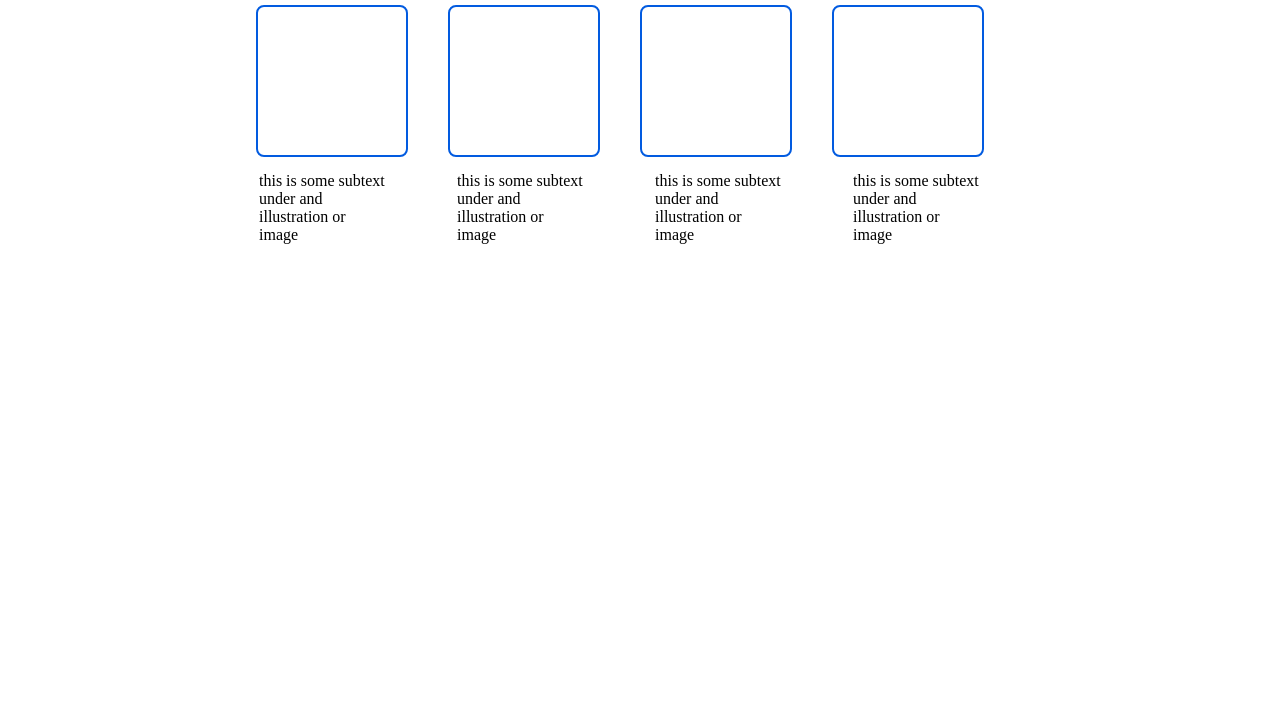
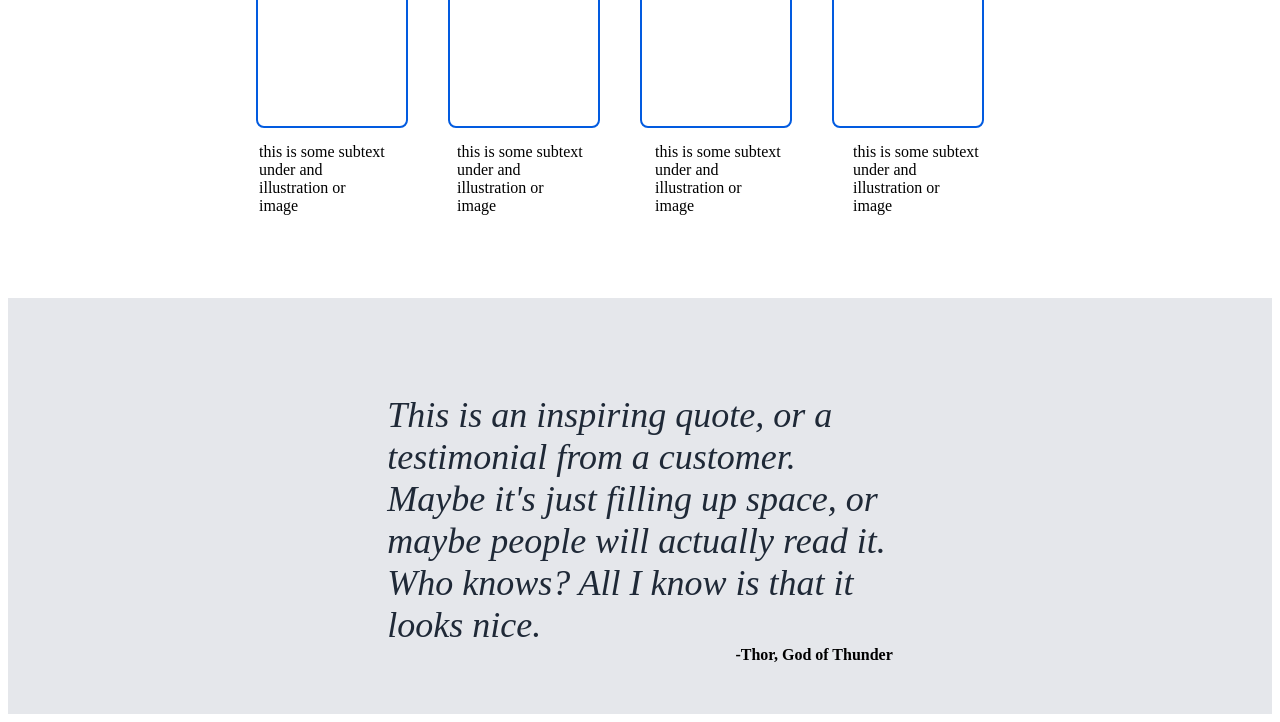
Before and after one commit to lOTurtleOl/odin-landing-page, a plain HTML site: page index.html in a window 1280 px wide. Shown: the part 526-1248 px from the top of the page. Before the commit the page ends 800 px from the top, so only its background shows below. Drawn offline with Linux system fonts and the light colour scheme.

Commit message:
add and style section three, correct css above

```diff
--- a/index.html
+++ b/index.html
@@ -48,5 +48,11 @@
             </div>
         </div>
     </div>
+    <div class="container-3">
+        <div class="box-3">
+            <div class="quote">This is an inspiring quote, or a testimonial from a customer. Maybe it's just filling up space, or maybe people will actually read it. Who knows? All I know is that it looks nice.</div>
+            <div class="quote-source">-Thor, God of Thunder</div>
+        </div>
+    </div>
 </body>
 </html>
--- a/styles.css
+++ b/styles.css
@@ -1,6 +1,8 @@
 .container-1 {
     background-color: #011b27;
     color: white;
+    height: 20em;
+    padding-bottom: 4em;
 }
 
 .header {
@@ -65,14 +67,19 @@ button {
 }
 
 img {
-    height: 20em;
+    height: 15em;
     width: auto;
 }
 
 .container-2 {
     background-color: white;
-    max-height: 25%;
+    height: 20em;
+    padding-bottom: 4em;
+    padding-top: 3em;
     }
+
+.body-2 {
+}
 
 .header-2 {
     text-align: center;
@@ -105,3 +112,27 @@ img {
     margin-right: 40px;
     padding: 15px;
 }
+
+.container-3 {
+    background-color: #e5e7eb;
+    display: flex;
+    justify-content: center;
+    height: 20em;
+    padding-top: 6em;
+}
+
+.quote {
+    font-size: 36px;
+    font-weight: lighter;
+    font-style: italic;
+    color: #1f2937;
+}
+
+.quote-source {
+    font-weight: bolder;
+    text-align: end;
+}
+
+.box-3 {
+    width: 40%;
+}
```
